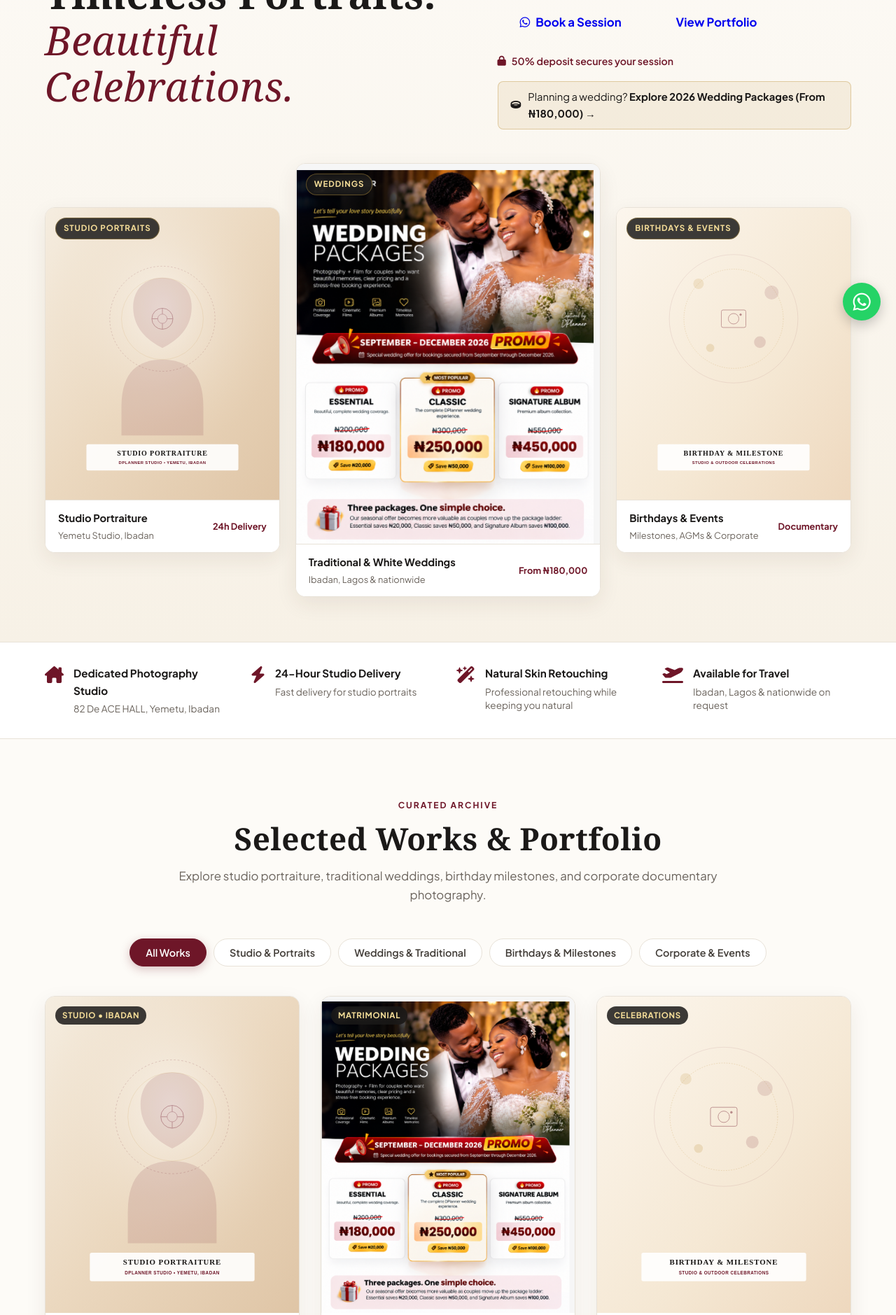
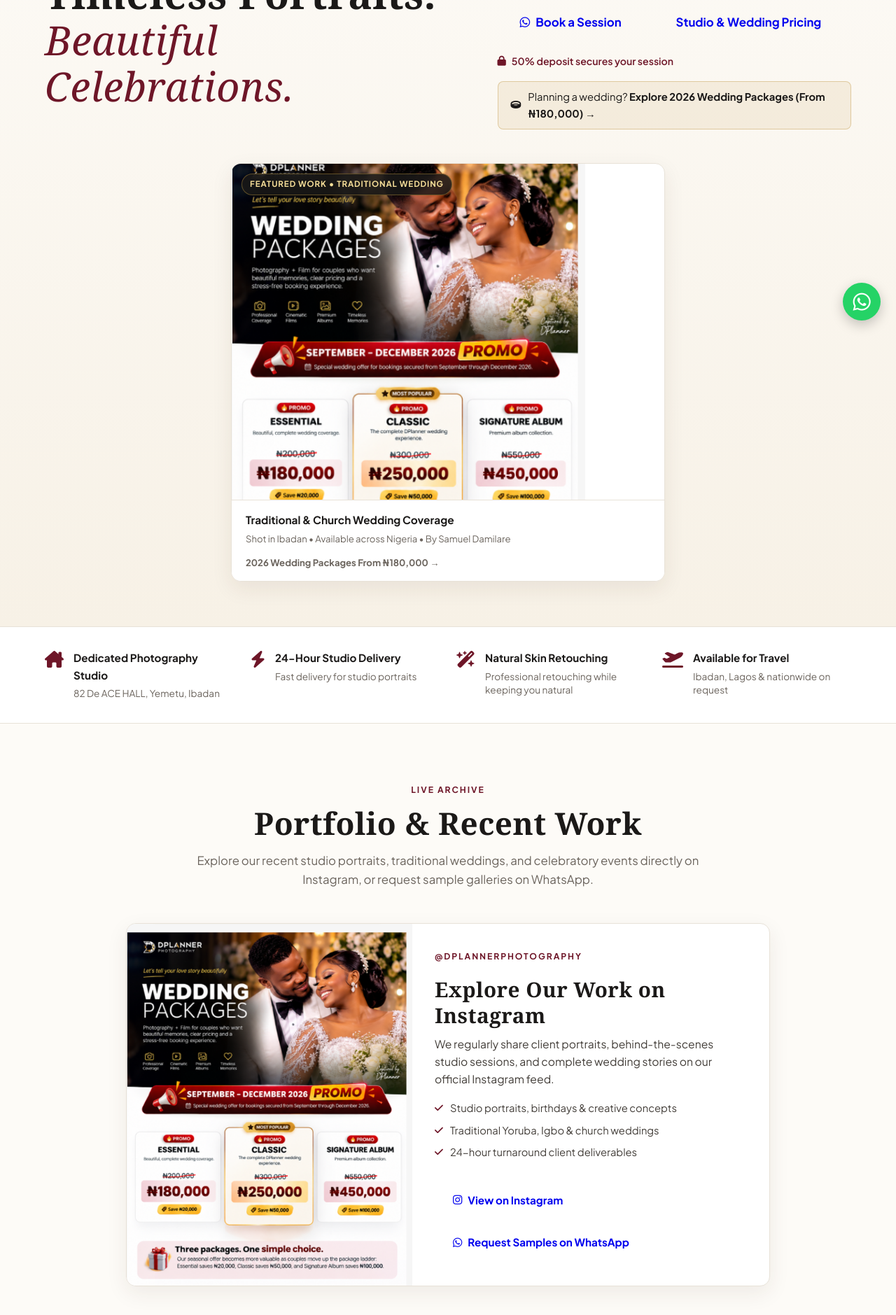
Before and after one commit to dplannerphotography-cyber/wedding-packages, an Eleventy site: page src/photography/index.njk in a window 1280 px wide. Shown: the part 316-2195 px from the top of the page at 70% size. Built offline with nearby package versions, Linux system fonts and the light colour scheme; Eleventy itself is replaced by a stand-in of ours; files that its build step writes are made by us from their sources; a web font is replaced by a local one.

Commit message:
Phase 3: hide SVG placeholders, hide unconfirmed wedding stories, clean review meta and studio hours with zero visible TODOs

```diff
--- a/src/_data/faq_photography.json
+++ b/src/_data/faq_photography.json
@@ -5,11 +5,11 @@
   },
   {
     "q": "How quickly will I receive my edited pictures?",
-    "a": "Studio portraits are edited and delivered within 24 hours of your picture selection. Same-day express delivery is available for an additional ₦500 per picture. (Wedding and event delivery turnaround: TODO (Samuel): Wedding and event delivery times)."
+    "a": "Studio portraits are edited and delivered within 24 hours of your picture selection. Same-day express delivery is available for an additional ₦500 per picture. For weddings, highlight films are delivered within 1 week, and edited wedding photos are delivered within 3–4 weeks after the wedding."
   },
   {
     "q": "Where is your studio located and what are your opening hours?",
-    "a": "Our studio is located at 82 De ACE HALL, besides Turaya Food Canteen, Yemetu, Ibadan, Oyo State. We are open Monday to Saturday from 9:00 AM, and on the 2nd and last Sunday of the month from 3:00 PM. (Closing times: TODO (Samuel): closing times)."
+    "a": "Our studio is located at 82 De ACE HALL, besides Turaya Food Canteen, Yemetu, Ibadan, Oyo State. We are open Monday to Saturday from 9:00 AM, and on the 2nd and last Sunday of the month from 3:00 PM."
   },
   {
     "q": "What are your rates for studio portraits?",
--- a/src/assets/css/photography.css
+++ b/src/assets/css/photography.css
@@ -13,6 +13,8 @@
 .portfolio-editorial-grid > *,
 .story-collage-grid > *,
 .hero-triptych-grid > *,
+.hero-featured-showcase > *,
+.portfolio-bridge-card > *,
 .pricing-cards-grid > *,
 .about-pillars-grid > *,
 .reviews-columns-grid > *,
@@ -259,6 +261,85 @@
   color: var(--text-muted);
 }
 
+/* ---------- Hero Featured Showcase (Real Imagery) ---------- */
+.hero-featured-showcase {
+  max-width: 620px;
+  margin: 0 auto;
+}
+
+.hero-feature-card {
+  position: relative;
+  background: var(--bg-white);
+  border-radius: var(--radius-md);
+  overflow: hidden;
+  box-shadow: var(--shadow-card);
+  border: 1px solid var(--border-subtle);
+  transition: transform 0.4s ease, box-shadow 0.4s ease;
+}
+
+.hero-feature-card:hover {
+  transform: translateY(-4px);
+  box-shadow: var(--shadow-hover);
+}
+
+.hero-feature-media {
+  position: relative;
+  aspect-ratio: 4/3.8;
+  max-height: 480px;
+  overflow: hidden;
+  background: var(--bg-ivory);
+}
+
+.hero-feature-media img {
+  width: 100%;
+  height: 100%;
+  object-fit: cover;
+  object-position: center 20%;
+  display: block;
+  transition: transform 0.6s ease;
+}
+
+.hero-feature-card:hover .hero-feature-media img {
+  transform: scale(1.03);
+}
+
+.hero-feature-meta-bar {
+  display: flex;
+  flex-wrap: wrap;
+  justify-content: space-between;
+  align-items: center;
+  padding: 16px 20px;
+  background: var(--bg-white);
+  border-top: 1px solid var(--border-subtle);
+  gap: 12px;
+}
+
+.hero-feature-meta-bar strong {
+  display: block;
+  font-size: 0.96rem;
+  color: var(--text-dark);
+}
+
+.hero-feature-meta-bar span {
+  font-size: 0.82rem;
+  color: var(--text-muted);
+}
+
+.hero-feature-link {
+  font-size: 0.88rem;
+  font-weight: 700;
+  color: var(--wine-primary);
+  text-decoration: none;
+  display: inline-flex;
+  align-items: center;
+  gap: 6px;
+  transition: var(--transition);
+}
+
+.hero-feature-link:hover {
+  color: var(--gold-warm);
+}
+
 /* ---------- 2. Credibility Strip ---------- */
 .credibility-strip {
   padding: 32px 0;
@@ -303,6 +384,101 @@
 .portfolio-section {
   padding: 80px 0;
   background: var(--bg-page);
+}
+
+/* Portfolio Bridge (Featured Real Photo & Live Instagram Archive) */
+.portfolio-bridge-card {
+  display: grid;
+  grid-template-columns: 1fr;
+  background: var(--bg-white);
+  border-radius: var(--radius-md);
+  overflow: hidden;
+  border: 1px solid var(--border-subtle);
+  box-shadow: var(--shadow-card);
+  max-width: 920px;
+  margin: 0 auto;
+}
+
+@media (min-width: 768px) {
+  .portfolio-bridge-card {
+    grid-template-columns: 1fr 1.25fr;
+  }
+}
+
+.bridge-visual {
+  position: relative;
+  background: var(--bg-ivory);
+  overflow: hidden;
+  min-height: 280px;
+}
+
+.bridge-visual img {
+  width: 100%;
+  height: 100%;
+  object-fit: cover;
+  object-position: center top;
+  display: block;
+}
+
+.bridge-content {
+  padding: 36px 32px;
+  display: flex;
+  flex-direction: column;
+  justify-content: center;
+}
+
+.bridge-content h3 {
+  font-family: 'Playfair Display', Georgia, serif;
+  font-size: clamp(1.5rem, 2.5vw, 1.85rem);
+  color: var(--text-dark);
+  margin: 12px 0 10px;
+  line-height: 1.25;
+}
+
+.bridge-content p {
+  color: var(--text-body);
+  font-size: 0.98rem;
+  line-height: 1.6;
+  margin-bottom: 18px;
+}
+
+.bridge-highlights-list {
+  list-style: none;
+  padding: 0;
+  margin: 0 0 24px;
+}
+
+.bridge-highlights-list li {
+  display: flex;
+  align-items: center;
+  gap: 10px;
+  font-size: 0.92rem;
+  color: var(--text-body);
+  margin-bottom: 8px;
+}
+
+.bridge-highlights-list i {
+  color: var(--wine-primary);
+  font-size: 0.85rem;
+}
+
+.bridge-actions-row {
+  display: flex;
+  flex-wrap: wrap;
+  gap: 12px;
+}
+
+@media (max-width: 640px) {
+  .bridge-content {
+    padding: 24px 18px;
+  }
+  .bridge-actions-row {
+    flex-direction: column;
+  }
+  .bridge-actions-row .btn {
+    width: 100%;
+    justify-content: center;
+  }
 }
 
 .portfolio-tabs-bar {
--- a/src/photography/index.njk
+++ b/src/photography/index.njk
@@ -10,7 +10,7 @@
   - q: "How do I book a studio session or wedding?"
     a: "A 50% deposit secures your studio session. For weddings and major events, a 50% non-refundable deposit secures your date on our calendar. The remaining balance is due before final delivery. Bookings are confirmed directly on WhatsApp (+234 816 820 4080)."
   - q: "How quickly will I receive my edited pictures?"
-    a: "Studio portraits are edited and delivered within 24 hours of your picture selection. Same-day express delivery is available for an additional ₦500 per picture."
+    a: "Studio portraits are edited and delivered within 24 hours of your picture selection. Same-day express delivery is available for an additional ₦500 per picture. For weddings, highlight films are delivered within 1 week, and edited wedding photos are delivered within 3–4 weeks after the wedding."
   - q: "Where is your studio located and what are your opening hours?"
     a: "Our studio is located at 82 De ACE HALL, besides Turaya Food Canteen, Yemetu, Ibadan, Oyo State. We are open Monday to Saturday from 9:00 AM, and on the 2nd and last Sunday of the month from 3:00 PM."
   - q: "What are your rates for studio portraits?"
@@ -24,7 +24,7 @@
 ---
 
 <!-- ==========================================================================
-     1. HERO SECTION — ASYMMETRIC EDITORIAL TRIPTYCH
+     1. HERO SECTION — EDITORIAL SPOTLIGHT
      ========================================================================== -->
 <section class="photography-hero-section" id="hero" aria-label="Hero">
   <div class="container">
@@ -62,8 +62,8 @@
             <i class="fa-brands fa-whatsapp" aria-hidden="true"></i>
             <span>Book a Session</span>
           </a>
-          <a href="#portfolio" class="btn btn-outline btn-lg">
-            <span>View Portfolio</span>
+          <a href="#pricing" class="btn btn-outline btn-lg">
+            <span>Studio &amp; Wedding Pricing</span>
           </a>
         </div>
         <p class="session-deposit-note">
@@ -79,55 +79,31 @@
       </div>
     </div>
 
-    <!-- Editorial Gallery Triptych -->
-    <div class="hero-triptych-grid">
-
-      <!-- Left: Studio Portraiture -->
-      <article class="triptych-card">
-        <div class="triptych-media">
-          <img src="/photography/assets/portrait-studio.svg" alt="DPlanner Studio Editorial Portraiture in Yemetu, Ibadan" width="600" height="800" fetchpriority="high" decoding="async">
-          <span class="triptych-badge-gold">Studio Portraits</span>
+    <!-- Editorial Featured Showcase (Real Imagery Only) -->
+    <div class="hero-featured-showcase">
+      <article class="hero-feature-card">
+        <div class="hero-feature-media">
+          <img src="/assets/img/flyer.png" alt="DPlanner Photography - Nigerian Traditional Wedding Couple Portrait in Ibadan" width="800" height="1000" fetchpriority="high" decoding="async">
+          <span class="triptych-badge-gold">Featured Work &bull; Traditional Wedding</span>
         </div>
-        <div class="triptych-meta-bar">
+        <div class="hero-feature-meta-bar">
           <div>
-            <strong>Studio Portraiture</strong>
-            <span>Yemetu Studio, Ibadan</span>
+            <strong>Traditional &amp; Church Wedding Coverage</strong>
+            <span>Shot in Ibadan &bull; Available across Nigeria &bull; By Samuel Damilare</span>
           </div>
-          <span style="font-weight:700; color:var(--wine-primary);">24h Delivery</span>
+          <a href="/weddings/" class="hero-feature-link">
+            <span>2026 Wedding Packages From ₦180,000 &rarr;</span>
+          </a>
         </div>
       </article>
+    </div>
 
-      <!-- Center: Wedding Coverage -->
-      <article class="triptych-card triptych-card-center">
-        <div class="triptych-media">
-          <img src="/assets/img/flyer.png" alt="DPlanner Photography - Nigerian Traditional Wedding Couple Portrait in Ibadan" width="800" height="1000" fetchpriority="high" decoding="async">
-          <span class="triptych-badge-gold">Weddings</span>
-        </div>
-        <div class="triptych-meta-bar">
-          <div>
-            <strong>Traditional &amp; White Weddings</strong>
-            <span>Ibadan, Lagos &amp; nationwide</span>
-          </div>
-          <span style="color:var(--wine-primary); font-weight:700;">From ₦180,000</span>
-        </div>
-      </article>
+    {#
+      TRIPTYCH HERO ARCHIVE — Will be restored when Samuel adds real studio and birthday photos:
+      Folder: src/assets/portfolio/
+      Format: .jpg or .webp, 800x1000px vertical 4:5
+    #}
 
-      <!-- Right: Birthdays & Events -->
-      <article class="triptych-card">
-        <div class="triptych-media">
-          <img src="/photography/assets/birthday-celebration.svg" alt="DPlanner Birthday and Milestone Celebration Photography" width="600" height="800" fetchpriority="high" decoding="async">
-          <span class="triptych-badge-gold">Birthdays &amp; Events</span>
-        </div>
-        <div class="triptych-meta-bar">
-          <div>
-            <strong>Birthdays &amp; Events</strong>
-            <span>Milestones, AGMs &amp; Corporate</span>
-          </div>
-          <span style="font-weight:700; color:var(--wine-primary);">Documentary</span>
-        </div>
-      </article>
-
-    </div>
   </div>
 </section>
 
@@ -168,29 +144,51 @@
 </section>
 
 <!-- ==========================================================================
-     3. PORTFOLIO & FILTERABLE GALLERY
+     3. PORTFOLIO & RECENT WORK ARCHIVE
      ========================================================================== -->
 <section class="portfolio-section" id="portfolio" aria-label="Portfolio">
   <div class="container">
     <div class="section-editorial-head">
-      <span class="label-over">Curated Archive</span>
-      <h2 class="section-title">Selected Works &amp; Portfolio</h2>
+      <span class="label-over">Live Archive</span>
+      <h2 class="section-title">Portfolio &amp; Recent Work</h2>
       <p class="section-sub">
-        Explore studio portraiture, traditional weddings, birthday milestones, and corporate documentary photography.
+        Explore our recent studio portraits, traditional weddings, and celebratory events directly on Instagram, or request sample galleries on WhatsApp.
       </p>
     </div>
 
-    <!-- Category Filter Tabs -->
-    <div class="portfolio-tabs-bar" role="tablist" aria-label="Portfolio Categories">
-      <button class="portfolio-tab-btn active" role="tab" aria-selected="true" data-filter="all">All Works</button>
-      <button class="portfolio-tab-btn" role="tab" aria-selected="false" data-filter="studio">Studio &amp; Portraits</button>
-      <button class="portfolio-tab-btn" role="tab" aria-selected="false" data-filter="weddings">Weddings &amp; Traditional</button>
-      <button class="portfolio-tab-btn" role="tab" aria-selected="false" data-filter="birthdays">Birthdays &amp; Milestones</button>
-      <button class="portfolio-tab-btn" role="tab" aria-selected="false" data-filter="corporate">Corporate &amp; Events</button>
+    <!-- Portfolio Bridge: Real Photography & Instagram Channel -->
+    <div class="portfolio-bridge-card">
+      <div class="bridge-visual">
+        <img src="/assets/img/flyer.png" alt="DPlanner Photography - Nigerian Traditional Wedding Couple, Ibadan" width="600" height="750" loading="lazy" decoding="async">
+      </div>
+      <div class="bridge-content">
+        <span class="label-over" style="margin-bottom:6px">{{ site.social.handle }}</span>
+        <h3>Explore Our Work on Instagram</h3>
+        <p>
+          We regularly share client portraits, behind-the-scenes studio sessions, and complete wedding stories on our official Instagram feed.
+        </p>
+        <ul class="bridge-highlights-list">
+          <li><i class="fa-solid fa-check" aria-hidden="true"></i> Studio portraits, birthdays &amp; creative concepts</li>
+          <li><i class="fa-solid fa-check" aria-hidden="true"></i> Traditional Yoruba, Igbo &amp; church weddings</li>
+          <li><i class="fa-solid fa-check" aria-hidden="true"></i> 24-hour turnaround client deliverables</li>
+        </ul>
+        <div class="bridge-actions-row">
+          <a href="{{ site.social.instagram }}" class="btn btn-primary" target="_blank" rel="noopener noreferrer">
+            <i class="fa-brands fa-instagram" aria-hidden="true"></i> View on Instagram
+          </a>
+          <a href="{{ "Hello DPlanner Photography! I would like to see recent portfolio samples of your photography work." | wa }}" class="btn btn-outline" target="_blank" rel="noopener noreferrer">
+            <i class="fa-brands fa-whatsapp" aria-hidden="true"></i> Request Samples on WhatsApp
+          </a>
+        </div>
+      </div>
     </div>
 
-    <!-- Portfolio Grid -->
-    <div class="portfolio-editorial-grid">
+    {#
+      ==========================================================================
+      PORTFOLIO SVG GALLERY & LIGHTBOX (PRESERVED CODE)
+      Hidden until Samuel adds real photos to src/assets/portfolio/
+      Specs: .jpg or .webp, 800x1000px, 4:5 vertical orientation
+      ==========================================================================
       {%- for item in portfolio %}
       <article class="portfolio-folio-item" data-category="{{ item.category }}" data-caption="{{ item.caption }}" data-cta-link="{{ item.ctaLink }}" data-cta-text="{{ item.ctaText }}">
         <div class="folio-media-box folio-lightbox-trigger" tabindex="0" role="button" aria-label="View {{ item.title }} full screen">
@@ -214,40 +212,16 @@
         </div>
       </article>
       {%- endfor %}
-    </div>
+    #}
 
   </div>
 </section>
 
-<!-- Lightbox Modal -->
-<div class="portfolio-lightbox" id="portfolio-lightbox" role="dialog" aria-modal="true" aria-label="Image Preview" hidden>
-  <div class="lightbox-backdrop"></div>
-  <div class="lightbox-dialog">
-    <button class="lightbox-close-btn" aria-label="Close image preview">&times;</button>
-    <button class="lightbox-nav-btn lightbox-prev-btn" aria-label="Previous image">&#8249;</button>
-    <button class="lightbox-nav-btn lightbox-next-btn" aria-label="Next image">&#8250;</button>
-    <div class="lightbox-media-panel">
-      <img src="" alt="" class="lightbox-image">
-    </div>
-    <div class="lightbox-info-panel">
-      <div>
-        <div class="lightbox-header-row">
-          <span class="lightbox-tag"></span>
-          <span class="lightbox-counter"></span>
-        </div>
-        <h3 class="lightbox-title"></h3>
-        <p class="lightbox-caption"></p>
-      </div>
-      <div class="lightbox-actions">
-        <a href="" class="btn btn-primary btn-lg lightbox-cta-btn">Book on WhatsApp</a>
-      </div>
-    </div>
-  </div>
-</div>
-
-<!-- ==========================================================================
-     4. WEDDING STORIES FORMAT
-     ========================================================================== -->
+{#
+  ==========================================================================
+  4. WEDDING STORIES (PRESERVED CODE)
+  Hidden until Samuel provides real photos and real couple stories in src/assets/stories/
+  ==========================================================================
   <section class="wedding-stories-section" id="stories" aria-label="Wedding Stories">
     <div class="container">
       <div class="section-editorial-head">
@@ -307,14 +281,15 @@
         </div>
       </article>
       {%- endfor %}
-
     </div>
   </section>
+#}
 
 <!-- ==========================================================================
      5. STUDIO SERVICES & PRICING
      ========================================================================== -->
 <section class="studio-pricing-section" id="pricing" aria-label="Pricing">
+  <span id="services" aria-hidden="true"></span>
   <div class="container">
     <div class="section-editorial-head">
       <span class="label-over">Transparent Rates</span>
@@ -333,11 +308,11 @@
         <div class="pricing-rate-line">₦2,000</div>
         <p class="pricing-rate-sub">per edited picture (+₦500 express 24h delivery)</p>
         <ul class="pricing-features-list">
-          <li><i class="fa-solid fa-check"></i> Controlled professional studio strobes</li>
-          <li><i class="fa-solid fa-check"></i> Choice of studio backdrop colors</li>
-          <li><i class="fa-solid fa-check"></i> Natural skin retouching included</li>
-          <li><i class="fa-solid fa-check"></i> Standard delivery within 24 hours</li>
-          <li><i class="fa-solid fa-check"></i> High-resolution digital files</li>
+          <li><i class="fa-solid fa-check" aria-hidden="true"></i> Controlled professional studio strobes</li>
+          <li><i class="fa-solid fa-check" aria-hidden="true"></i> Choice of studio backdrop colors</li>
+          <li><i class="fa-solid fa-check" aria-hidden="true"></i> Natural skin retouching included</li>
+          <li><i class="fa-solid fa-check" aria-hidden="true"></i> Standard delivery within 24 hours</li>
+          <li><i class="fa-solid fa-check" aria-hidden="true"></i> High-resolution digital files</li>
         </ul>
         <a href="{{ "Hello DPlanner Photography, I would like to book a standard studio portrait session at your Yemetu, Ibadan studio." | wa }}" class="btn btn-primary" target="_blank" rel="noopener noreferrer">
           <i class="fa-brands fa-whatsapp" aria-hidden="true"></i> Book Studio Shoot
@@ -352,11 +327,11 @@
         <div class="pricing-rate-line">From ₦3,000</div>
         <p class="pricing-rate-sub">per picture (bespoke lighting &amp; art direction)</p>
         <ul class="pricing-features-list">
-          <li><i class="fa-solid fa-check"></i> Pre-session moodboard &amp; styling consultation</li>
-          <li><i class="fa-solid fa-check"></i> Specialized artistic lighting setups</li>
-          <li><i class="fa-solid fa-check"></i> Guided creative posing direction</li>
-          <li><i class="fa-solid fa-check"></i> Detailed color grading &amp; fine retouching</li>
-          <li><i class="fa-solid fa-check"></i> High-resolution editorial gallery</li>
+          <li><i class="fa-solid fa-check" aria-hidden="true"></i> Pre-session moodboard &amp; styling consultation</li>
+          <li><i class="fa-solid fa-check" aria-hidden="true"></i> Specialized artistic lighting setups</li>
+          <li><i class="fa-solid fa-check" aria-hidden="true"></i> Guided creative posing direction</li>
+          <li><i class="fa-solid fa-check" aria-hidden="true"></i> Detailed color grading &amp; fine retouching</li>
+          <li><i class="fa-solid fa-check" aria-hidden="true"></i> High-resolution editorial gallery</li>
         </ul>
         <a href="{{ "Hello DPlanner Photography, I would like to inquire about a creative portrait concept session." | wa }}" class="btn btn-primary" target="_blank" rel="noopener noreferrer">
           <i class="fa-brands fa-whatsapp" aria-hidden="true"></i> Inquire Concept Shoot
@@ -371,11 +346,11 @@
         <div class="pricing-rate-line">From ₦180,000</div>
         <p class="pricing-rate-sub">Promo valid until 31 December 2026</p>
         <ul class="pricing-features-list">
-          <li><i class="fa-solid fa-check"></i> Essential Package: ₦180,000 (was ₦200,000)</li>
-          <li><i class="fa-solid fa-check"></i> Classic Package (Photo + Video): ₦250,000</li>
-          <li><i class="fa-solid fa-check"></i> Signature Album Package: ₦450,000</li>
-          <li><i class="fa-solid fa-check"></i> Photobook Collection Add-on: ₦180,000</li>
-          <li><i class="fa-solid fa-check"></i> Shoots in Ibadan, Lagos &amp; nationwide</li>
+          <li><i class="fa-solid fa-check" aria-hidden="true"></i> Essential Package: ₦180,000 (was ₦200,000)</li>
+          <li><i class="fa-solid fa-check" aria-hidden="true"></i> Classic Package (Photo + Video): ₦250,000</li>
+          <li><i class="fa-solid fa-check" aria-hidden="true"></i> Signature Album Package: ₦450,000</li>
+          <li><i class="fa-solid fa-check" aria-hidden="true"></i> Photobook Collection Add-on: ₦180,000</li>
+          <li><i class="fa-solid fa-check" aria-hidden="true"></i> Shoots in Ibadan, Lagos &amp; nationwide</li>
         </ul>
         <a href="/weddings/" class="btn btn-outline">
           <span>Compare All Packages</span> &rarr;
@@ -418,7 +393,7 @@
 
     <div class="about-card-mount">
       <div class="about-badge-icon">
-        <i class="fa-solid fa-camera"></i>
+        <i class="fa-solid fa-camera" aria-hidden="true"></i>
       </div>
       <h3>Samuel Damilare</h3>
       <p class="lead-role">Lead Photographer &amp; Director</p>
@@ -453,8 +428,9 @@
           "The studio session at Yemetu was relaxed and very professional. The lighting was flattering, and the edited pictures were delivered cleanly within 24 hours."
         </p>
         <div class="review-client-meta">
-          <strong class="todo-inline">TODO: client first name</strong>
-          <span><span class="todo-inline">TODO: month of shoot</span> &bull; Studio portrait</span>
+          <strong>Studio Portrait Client</strong>
+          <span>Verified Studio Session &bull; Yemetu Studio, Ibadan</span>
+          {# TODO (Samuel): add client first name (e.g. Bukola) and month of shoot when confirmed #}
         </div>
       </div>
 
@@ -463,8 +439,9 @@
           "DPlanner handled our traditional and church wedding coverage with great care. The team was punctual, and the photobook briefcase was beautifully crafted."
         </p>
         <div class="review-client-meta">
-          <strong class="todo-inline">TODO: client first name</strong>
-          <span><span class="todo-inline">TODO: month of shoot</span> &bull; Wedding, Classic package</span>
+          <strong>Wedding Client</strong>
+          <span>Classic Package &bull; Ibadan</span>
+          {# TODO (Samuel): add client first name (e.g. Tunde &amp; Folake) and month of shoot when confirmed #}
         </div>
       </div>
 
@@ -473,8 +450,9 @@
           "Reliable documentary coverage for our milestone anniversary. Communication on WhatsApp was direct, and the gallery delivery was swift and well organized."
         </p>
         <div class="review-client-meta">
-          <strong class="todo-inline">TODO: client first name</strong>
-          <span><span class="todo-inline">TODO: month of shoot</span> &bull; Anniversary event</span>
+          <strong>Anniversary Event Client</strong>
+          <span>Event Documentary &bull; Ibadan</span>
+          {# TODO (Samuel): add client first name (e.g. Dr. Alabi) and month of shoot when confirmed #}
         </div>
       </div>
     </div>
@@ -561,7 +539,7 @@
             <strong>Studio Opening Hours</strong>
             <p>{{ site.hours.weekdays }}</p>
             <p>{{ site.hours.sunday }}</p>
-            <p><span class="todo-inline">{{ site.hours.closingTodo }}</span></p>
+            {# TODO (Samuel): confirm exact closing time (e.g. 7:00 PM) #}
           </div>
         </li>
       </ul>
```
Lines whose indentation alone changed are shown as unchanged.
